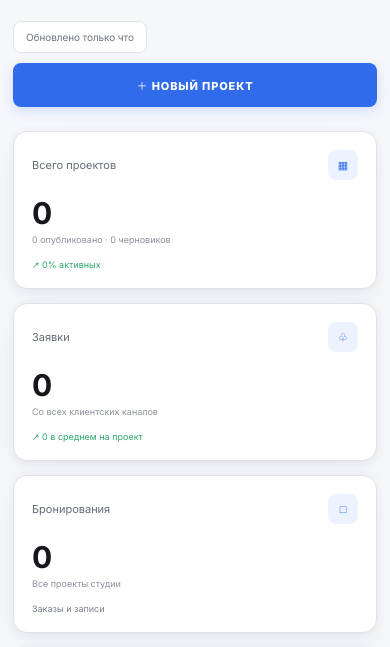
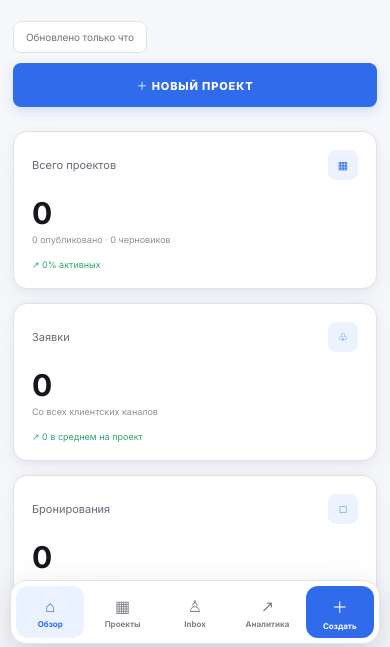
Before and after one commit to perezapusk-tgk/TorclixGroup, a website built with Vite: page apps/web/index.html in a window 390 px wide. Shown: the part 190-837 px from the top of the page. Built offline with nearby package versions, Linux system fonts and the light colour scheme; no server answers; a web font is replaced by a local one.

Commit message:
feat(web): add mobile quick navigation styling

```diff
--- a/apps/web/src/styles.css
+++ b/apps/web/src/styles.css
@@ -1003,3 +1003,20 @@ select,input,textarea,.field input,.field select{background:#fff!important;color
 .analytics-performance{margin-bottom:14px}.analytics-bars{padding:18px 22px}
 .analytics-bar-row{display:grid;grid-template-columns:120px 1fr 40px;gap:14px;align-items:center;padding:13px 0;border-bottom:1px solid #eef0f3;font-size:11px}
 .analytics-bar-row:last-child{border-bottom:0}.analytics-bar-row>div{height:8px;background:#eef1f5;border-radius:99px;overflow:hidden}.analytics-bar-row i{display:block;height:100%;background:#2f6bea;border-radius:99px}.analytics-bar-row b{text-align:right}
+
+
+/* Mobile quick navigation */
+.mobile-bottom-nav{display:none}
+@media(max-width:700px){
+ .mobile-bottom-nav{
+  position:fixed;z-index:80;left:10px;right:10px;bottom:10px;height:64px;
+  display:grid;grid-template-columns:repeat(5,1fr);gap:4px;padding:5px;
+  background:rgba(255,255,255,.94);backdrop-filter:blur(18px);
+  border:1px solid #dfe2e8;border-radius:17px;box-shadow:0 12px 36px rgba(20,28,45,.14)
+ }
+ .mobile-bottom-nav button{border:0;background:transparent;border-radius:12px;color:#7d838d;display:flex;flex-direction:column;align-items:center;justify-content:center;gap:3px;font-size:16px}
+ .mobile-bottom-nav button small{font-size:8px;font-weight:700}
+ .mobile-bottom-nav button.active{background:#eaf1ff;color:#2f6bea}
+ .mobile-bottom-nav button:last-child{background:#2f6bea;color:#fff}
+ .content{padding-bottom:92px}
+}
```
